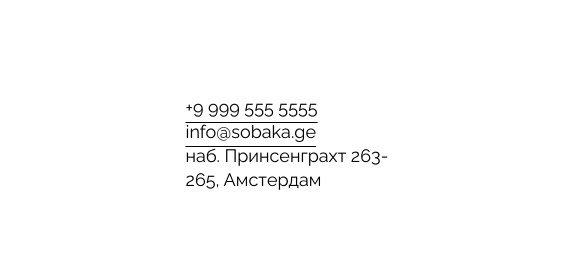
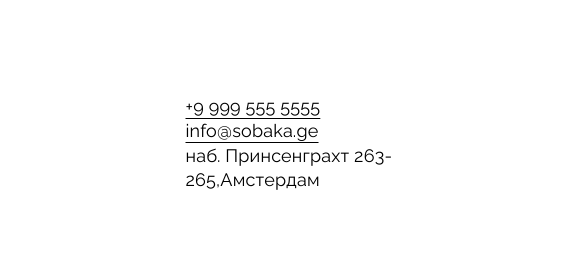
Before and after one commit to Herymi/ono-tebe-nado-fd, a plain HTML site: page index.html in a window 1280 px wide. Shown: the top 280 px of the page, 713-1280 px from the left. Drawn offline with Linux system fonts and the light colour scheme.

Commit message:
надеюсь все пж

```diff
--- a/index.html
+++ b/index.html
@@ -30,12 +30,9 @@
       <img src="./images/logo-black.svg" alt="Логотип" class="header_logo_image">
     </a>
     <address class="address">
-      <div class="address_info">
-        <a href="tel:+99995555555">+9 999 555 5555</a><br>
-        <a href="mailto:info@sobaka.ge">info@sobaka.ge</a>
-        <p>наб. Принсенграхт 263-</p>
-        <p>265, Амстердам</p>
-      </div>
+      <a class="address-block__link" href="tel:+99995555555" >+9 999 555 5555</a>
+      <a class="address-block__link" href="mailto:info@sobaka.ge" >info@sobaka.ge</a>
+      <p class="address-block__street">наб. Принсенграхт 263-<br>265,Амстердам</p>
     </address>
   </header>
   <main>
@@ -122,12 +119,9 @@
   </main>
   <footer class="footer">
     <address class="address">
-      <div>
-        <a href="tel:+99995555555">+9 999 555 5555</a><br>
-        <a href="mailto:info@sobaka.ge">info@sobaka.ge</a>
-        <p>наб. Принсенграхт 263-265</p>
-        <p>Амстердам</p>
-      </div>
+      <a class="address__link" href="tel:+99995555555" >+9 999 555 5555</a>
+      <a class="address__link" href="mailto:info@sobaka.ge" >info@sobaka.ge</a>
+      <p class="address__street">наб. Принсенграхт 263-265,<br>Амстердам</p>
     </address>
     <nav class="footer_menu">
       <ul class="footer_menu-list">
--- a/styles/style.css
+++ b/styles/style.css
@@ -12,6 +12,7 @@
 .header_menu_list {
     display: flex;
     gap: 32.4px;
+    margin-right: 10px;
 }
 
 .header_menu_list_item {
@@ -38,19 +39,23 @@
 }
 
 .address {
-    font-family: Raleway, sans-serif;
-    font-size: 18px;
-    line-height: 23.9px;
-    font-style: normal;
-    text-underline-offset: 4px;
-    display: flex;
-    white-space: nowrap;
+  display: flex;
+  flex-direction: column;
+  font-size: 18px;
+  font-style: normal;
+  line-height: 24.3px;
+  letter-spacing: 0.01em;
+  margin-left: 150px;
+
+}
+
+.address-block__link {
+  text-underline-offset: 4px;
+  text-underline-offset: 1px;
+  margin-left: 140px;
+}
+.address-block__street{
     margin-left: 140px;
-    text-underline-position: under;
-}
-.address_info{
-    margin-left: 140px;
-
 }
 .cover {
     min-height: 757px;
```
